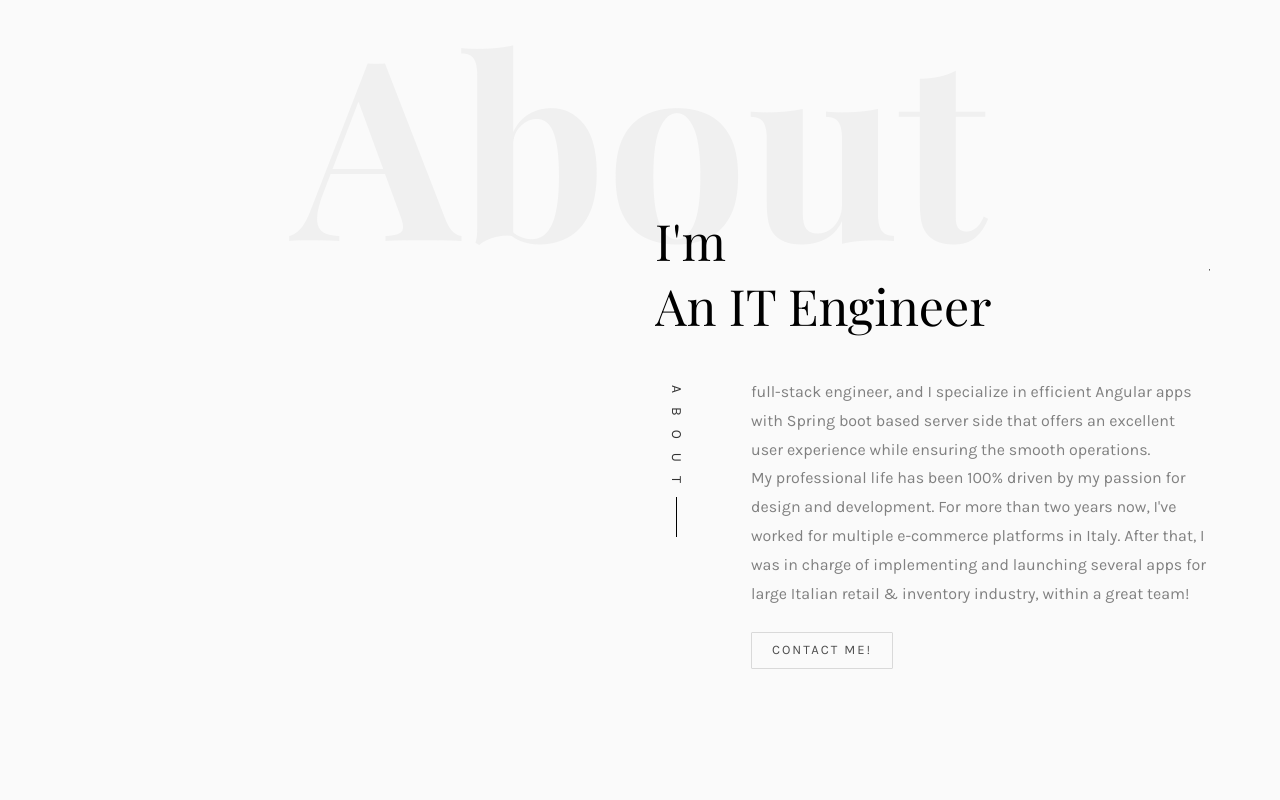
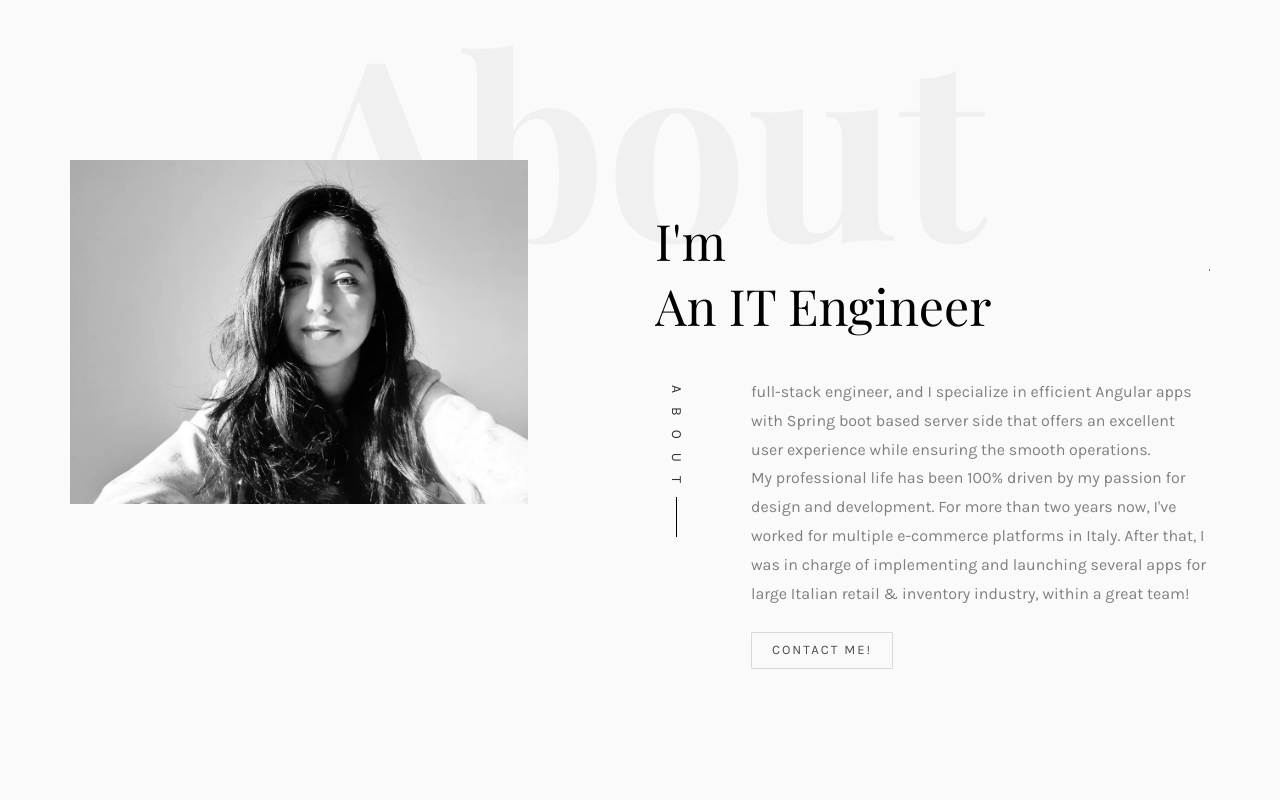
Before and after one commit to JihenMessaabi/jihenmessaabi.github.io, a plain HTML site: page index.html in a window 1280 px wide. Shown: the top 800 px of the page. Drawn offline with nearby package versions, Linux system fonts and the light colour scheme; files whose address does not match are found by name; a web font is replaced by a local one.

Commit message:
Update index.html

```diff
--- a/index.html
+++ b/index.html
@@ -73,10 +73,10 @@
 					<div class="col-md-5 animate-box">
 						<div class="owl-carousel3">
 							<div class="item">
-								<!--<img class="img-responsive about-img" src="images/about.jpg" >-->
+								<img class="img-responsive about-img" src="images/277628013_389702276020111_5649524471798523858_n.jfif" >
 							</div>
 							<div class="item">
-								<!--<img class="img-responsive about-img" src="images/about-2.jpg" >-->
+								<img class="img-responsive about-img" src="images/277628013_389702276020111_5649524471798523858_n.jfif" >
 							</div>
 						</div>
 					</div>
```
